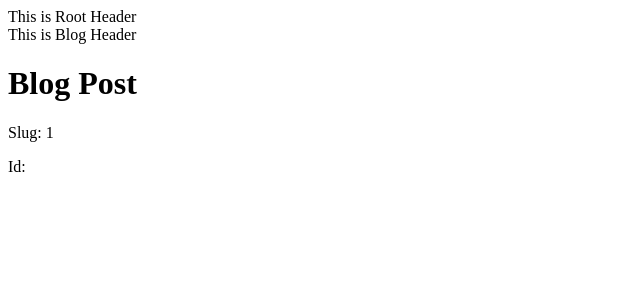
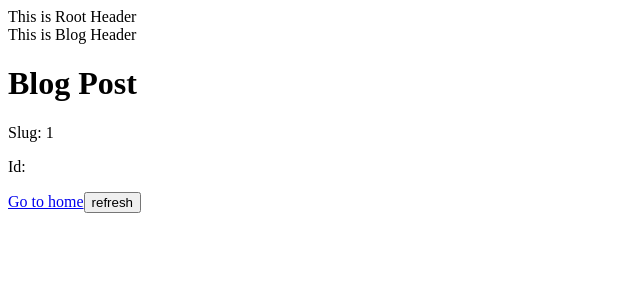
Before and after one commit to grighth12/next-13, a Next.js app: page /blog/1 in a window 1280 px wide. Shown: the top 300 px of the page, without its empty margins (0-640 px from the left). Built offline with nearby package versions, Linux system fonts and the light colour scheme; no server answers.

Commit message:
chore: useRouter refresh

```diff
--- a/app/blog/[slug]/page.tsx
+++ b/app/blog/[slug]/page.tsx
@@ -2,6 +2,8 @@
 
 import { useEffect } from "react";;
 import Head from 'next/head';
+import Link from "next/link";
+import { useRouter } from "next/navigation";
 interface Props {
   params: {slug : string},
   searchParams: {id:string}
@@ -16,6 +18,8 @@ const getPost = async (id: string) => {
 
 
 const Page = ({params, searchParams}: Props) => {
+  const router = useRouter();
+
   useEffect(() => {
     const setDocumentTitle = async () => {
       const post = await getPost(params.slug);
@@ -35,6 +39,8 @@ const Page = ({params, searchParams}: Props) => {
         <p>Slug: {params.slug}</p>
         <p>Id: {searchParams.id}</p>
       </div>
+      <Link href="/">Go to home</Link>
+      <button onClick={() => { router.refresh() }}>refresh</button>
     </>);
 };
 
```
